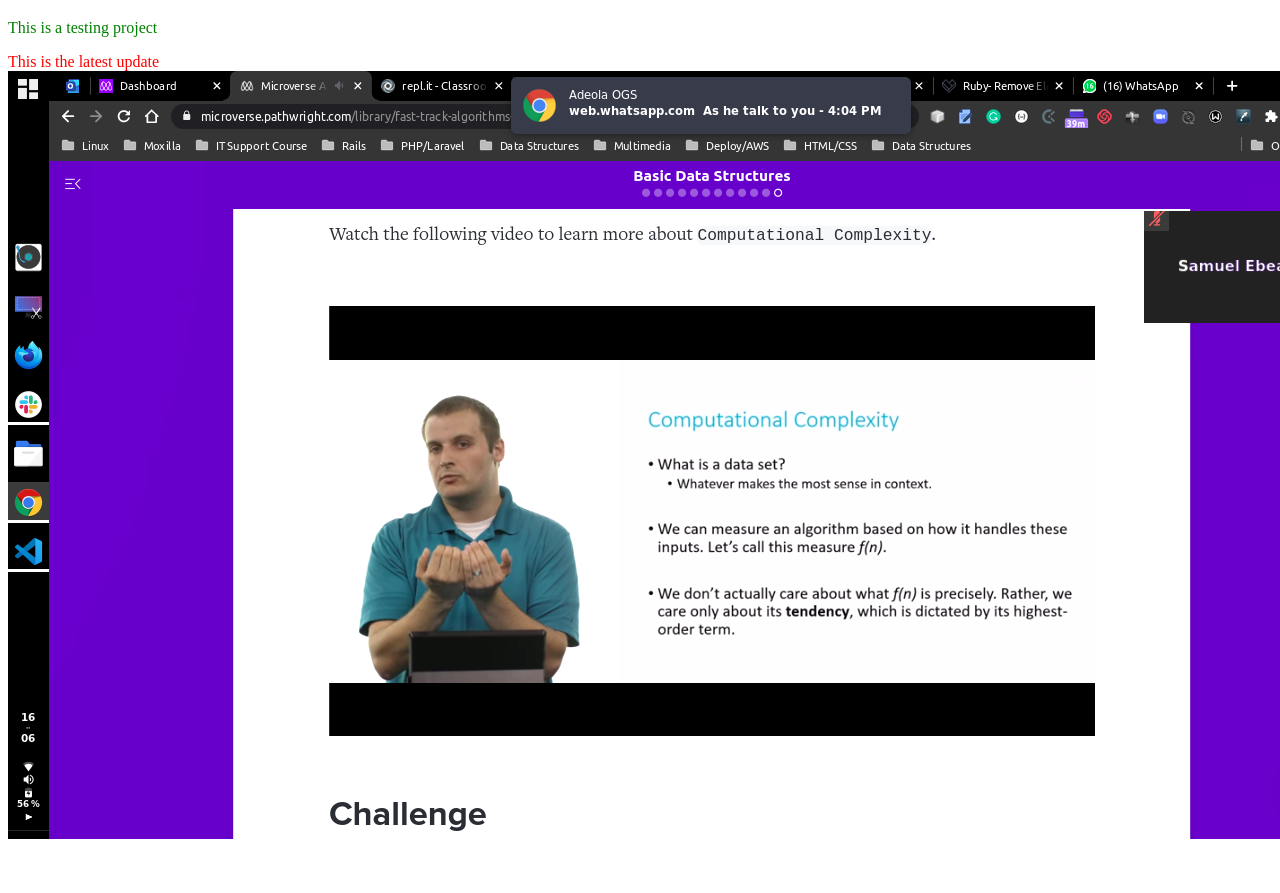
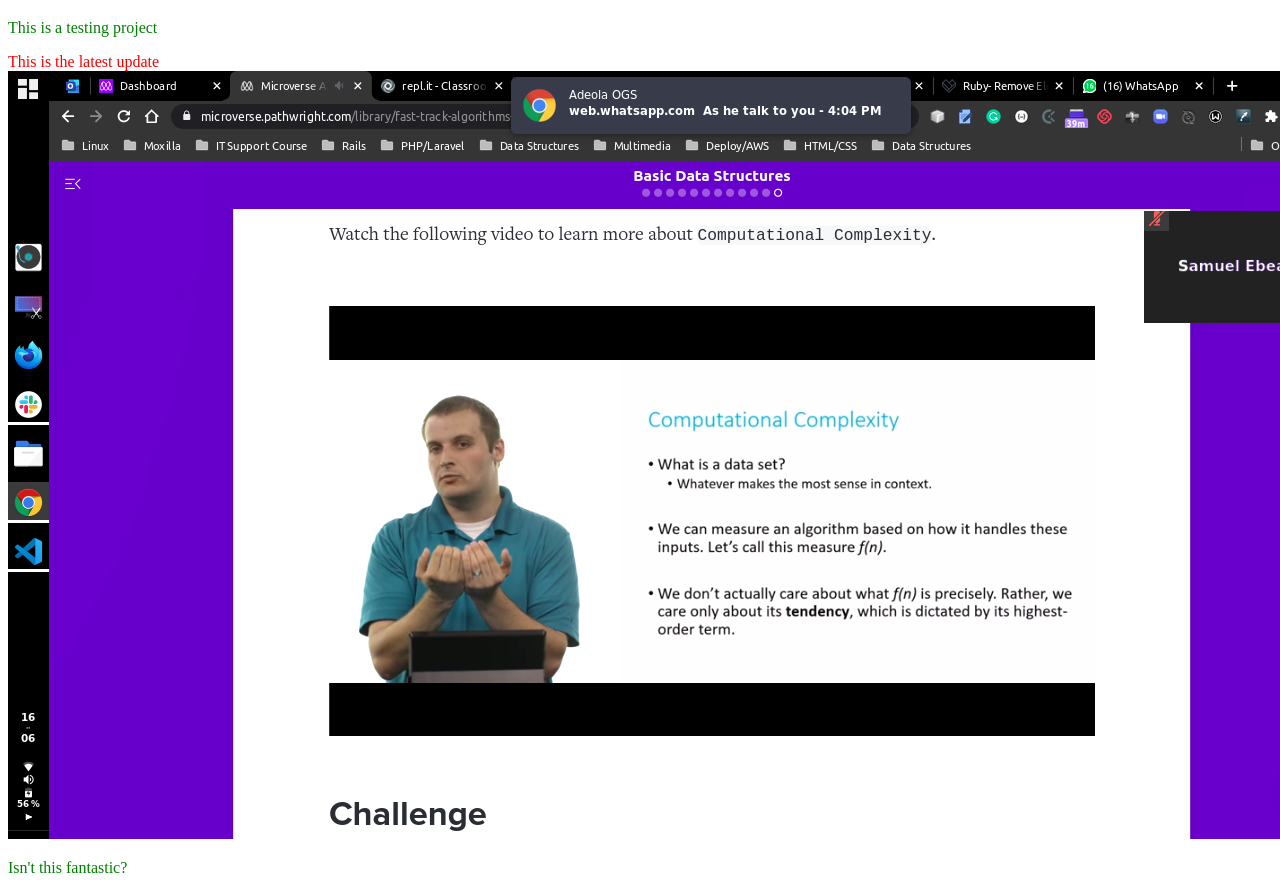
Before and after one commit to teekaytech/Queries, a plain HTML site: page index.html in a window 1280 px wide. Shown: the part 61-954 px from the top of the page. Before the commit the page ends 912 px from the top, so only its background shows below. Drawn offline with Linux system fonts and the light colour scheme.

Commit message:
Add details to image on the homepage

```diff
--- a/index.html
+++ b/index.html
@@ -12,5 +12,6 @@
     <p>This is a testing project</p>
     <article>This is the latest update</article>
     <img src="./assets/test.png" alt="" srcset="" />
+    <p>Isn't this fantastic?</p>
   </body>
 </html>
```
